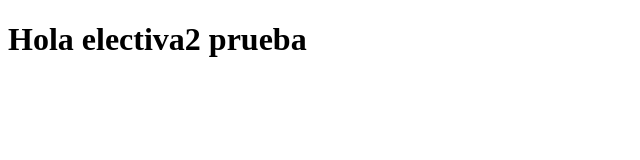
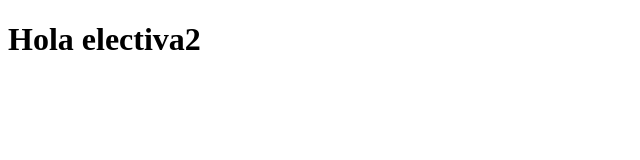
Before and after one commit to xManuel4/PrimerParcial-Electiva2, a plain HTML site: page index.html in a window 1280 px wide. Shown: the whole page, without its empty margins (0-640 px from the left). Drawn offline with Linux system fonts and the light colour scheme.

Commit message:
Deploy completado

```diff
--- a/index.html
+++ b/index.html
@@ -6,6 +6,6 @@
     <title>Document</title>
   </head>
   <body>
-    <h1>Hola electiva2 prueba</h1>
+    <h1>Hola electiva2</h1>
   </body>
 </html>
```
